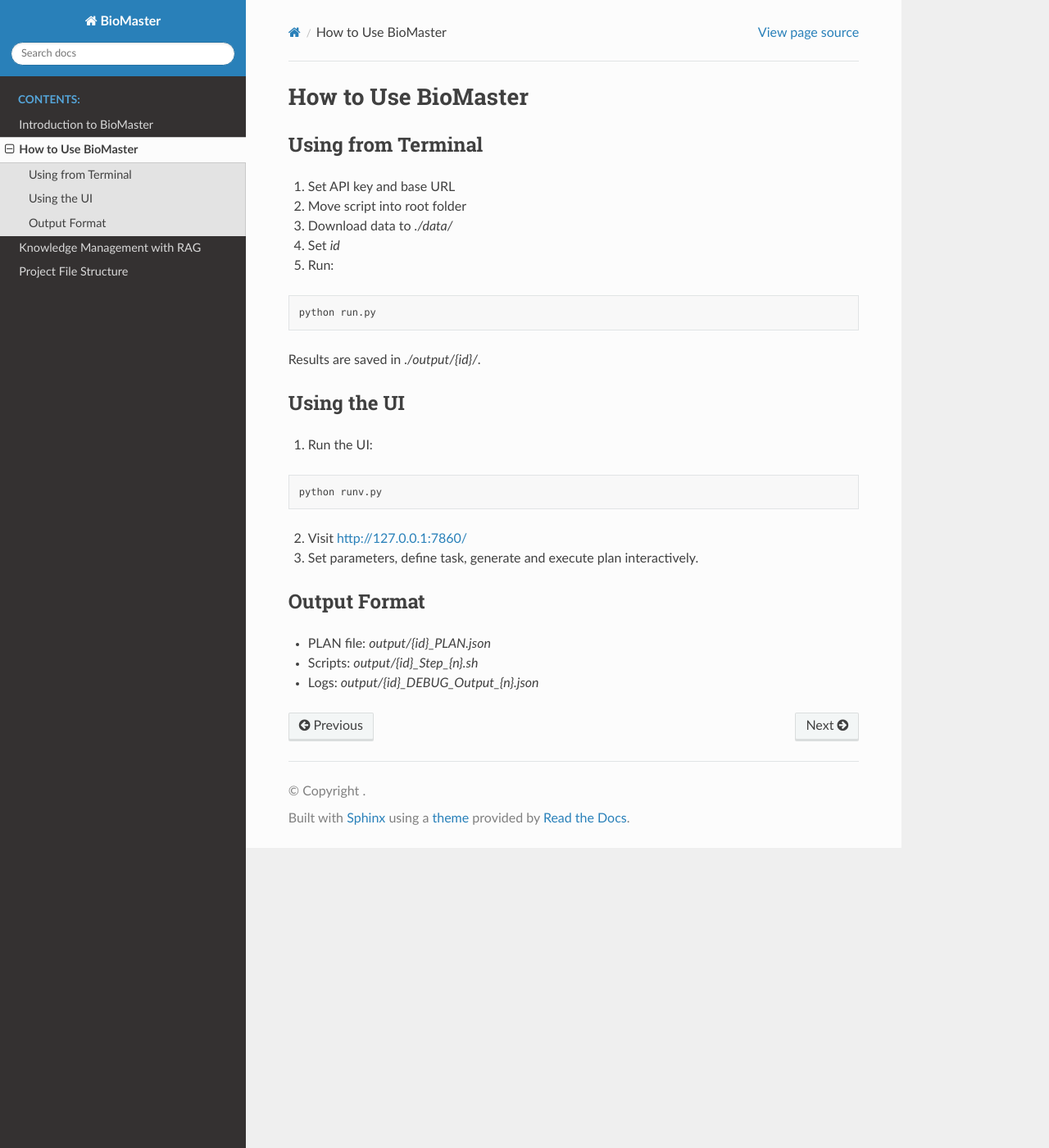
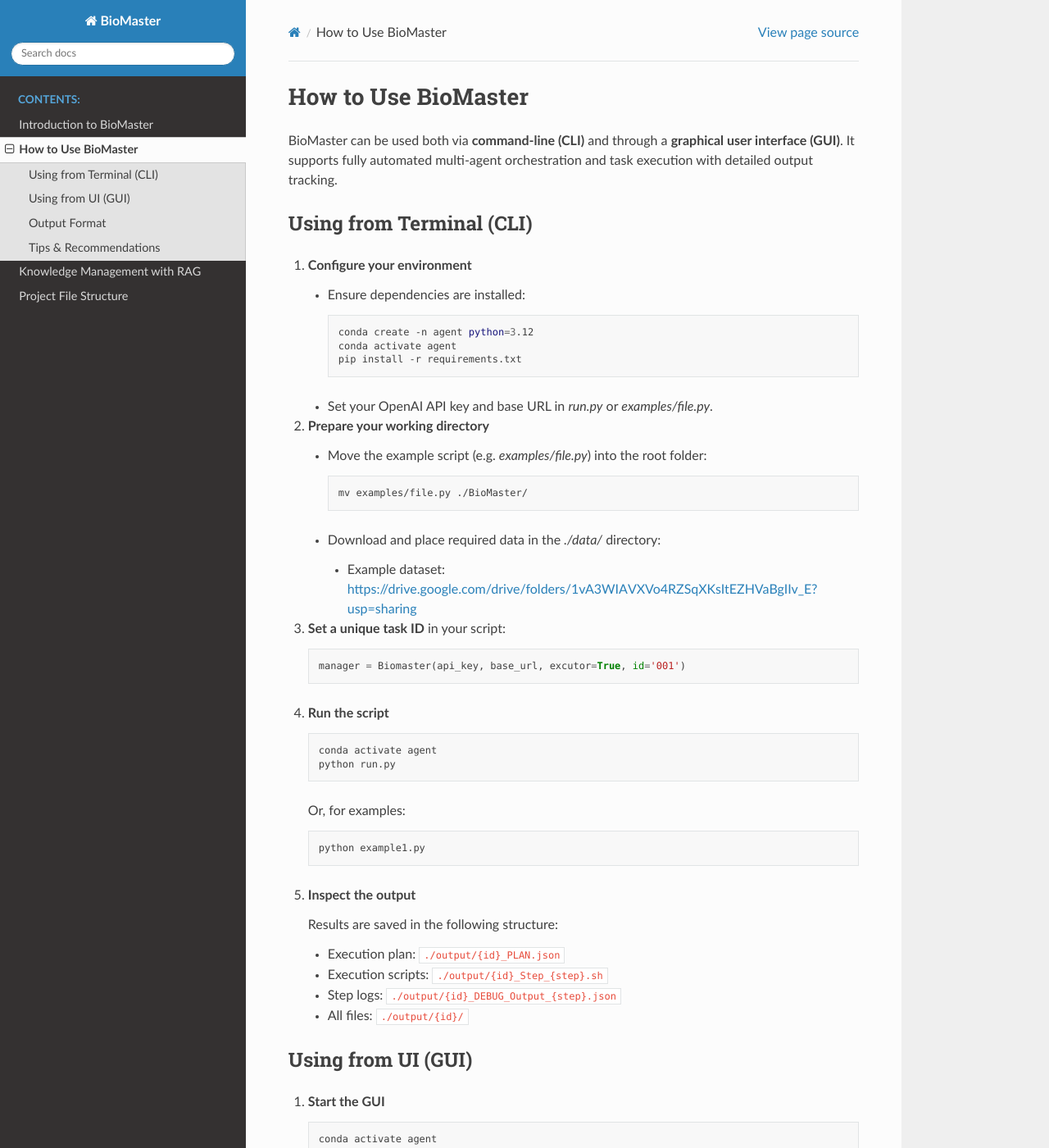
Before and after one commit to tkzzzzzz6/BioMaster, a Sphinx documentation site: the page built from docs/source/usage.rst, in a window 1280 px wide and 1400 px high. Shown: the whole window at 82% size. Built offline with Sphinx 7.4.7 and the Read the Docs theme 3.1.0, drawn with Linux system fonts in a browser that asks for light colours; pages that are not in the unit, such as notebooks, are missing from menus; some of the changed text lies outside the part shown.

Commit message:
read the doc

```diff
--- a/docs/source/usage.rst
+++ b/docs/source/usage.rst
@@ -1,37 +1,121 @@
 How to Use BioMaster
 ====================
 
-Using from Terminal
+BioMaster can be used both via **command-line (CLI)** and through a **graphical user interface (GUI)**. It supports fully automated multi-agent orchestration and task execution with detailed output tracking.
+
+Using from Terminal (CLI)
+-------------------------
+
+1. **Configure your environment**
+
+   - Ensure dependencies are installed:
+
+     .. code-block:: bash
+
+        conda create -n agent python=3.12
+        conda activate agent
+        pip install -r requirements.txt
+
+   - Set your OpenAI API key and base URL in `run.py` or `examples/file.py`.
+
+2. **Prepare your working directory**
+
+   - Move the example script (e.g. `examples/file.py`) into the root folder:
+
+     .. code-block:: bash
+
+        mv examples/file.py ./BioMaster/
+
+   - Download and place required data in the `./data/` directory:
+
+     - Example dataset: https://drive.google.com/drive/folders/1vA3WIAVXVo4RZSqXKsItEZHVaBgIIv_E?usp=sharing
+
+3. **Set a unique task ID** in your script:
+
+   .. code-block:: python
+
+      manager = Biomaster(api_key, base_url, excutor=True, id='001')
+
+4. **Run the script**
+
+   .. code-block:: bash
+
+      conda activate agent
+      python run.py
+
+   Or, for examples:
+
+   .. code-block:: bash
+
+      python example1.py
+
+5. **Inspect the output**
+
+   Results are saved in the following structure:
+
+   - Execution plan: ``./output/{id}_PLAN.json``
+   - Execution scripts: ``./output/{id}_Step_{step}.sh``
+   - Step logs: ``./output/{id}_DEBUG_Output_{step}.json``
+   - All files: ``./output/{id}/``
+
+Using from UI (GUI)
 -------------------
 
-1. Set API key and base URL
-2. Move script into root folder
-3. Download data to `./data/`
-4. Set `id`
-5. Run:
+1. **Start the GUI**
 
-.. code-block:: bash
+   .. code-block:: bash
 
-   python run.py
+      conda activate agent
+      python runv.py
 
-Results are saved in `./output/{id}/`.
+2. **Open the browser**
 
-Using the UI
-------------
+   Navigate to:
 
-1. Run the UI:
+   .. code-block:: none
 
-.. code-block:: bash
+      http://127.0.0.1:7860/
 
-   python runv.py
+3. **Interactively configure your task**
 
-2. Visit http://127.0.0.1:7860/
+   - Set your **API Key** and **Base URL**
+   - Assign a unique **Task ID**
+   - Specify your **data paths**
+   - Define your **goal** (e.g., "WGS variant calling")
+   - Click **"Generate Plan"**, then **"Execute Plan"**
 
-3. Set parameters, define task, generate and execute plan interactively.
+4. **View and manage results**
+
+   - Click **"Load and Show"** to inspect results
+   - Click **"Stop PLAN"** to interrupt an ongoing task
 
 Output Format
 -------------
 
-- PLAN file: `output/{id}_PLAN.json`
-- Scripts: `output/{id}_Step_{n}.sh`
-- Logs: `output/{id}_DEBUG_Output_{n}.json`
+BioMaster generates structured outputs:
+
+- **Execution Plan**:
+  ``output/{id}_PLAN.json`` – Full step-by-step plan
+
+- **Execution Scripts**:
+  ``output/{id}_Step_{n}.sh`` – Shell script per step
+
+- **Execution Logs**:
+  ``output/{id}_DEBUG_Output_{n}.json`` – Debug output with execution status
+
+- **Data Output Directory**:
+  ``output/{id}/`` – Folder containing all intermediate and final results
+
+Tips & Recommendations
+----------------------
+
+- Always use a **unique task ID** to avoid overwriting previous results.
+- To modify the generated plan or script:
+
+  - Comment out `manager.execute_PLAN(...)` and edit `output/{id}_PLAN.json`
+  - Edit `Step_{n}.sh` to revise any command
+  - Re-run `python run.py` to resume
+
+- To retry a failed step, delete or set `stats: false` in its `DEBUG_Output_{n}.json`
+
+- Before adding new tools or workflows, update the **PLAN RAG** or **EXECUTE RAG** JSON files in `./doc/`, then delete `./chroma_db/` to refresh embeddings.
```
